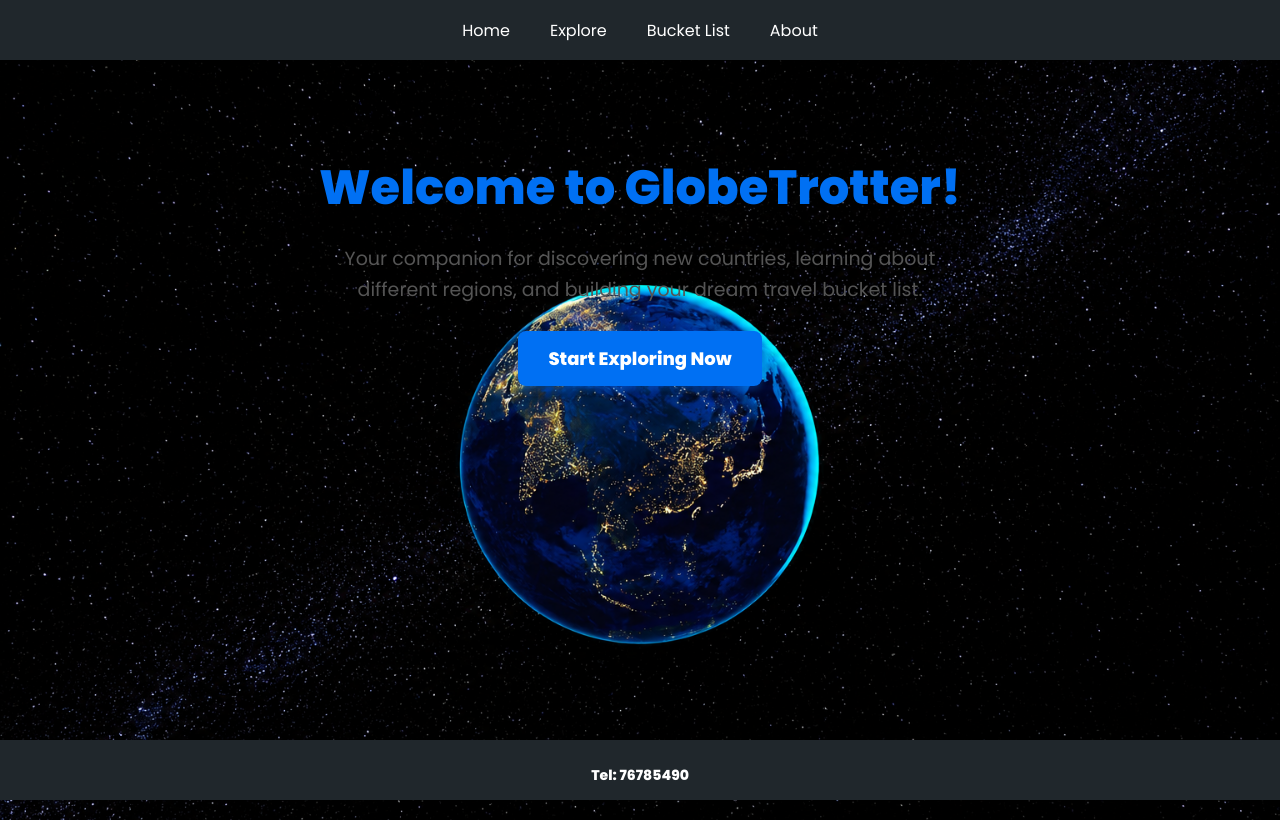
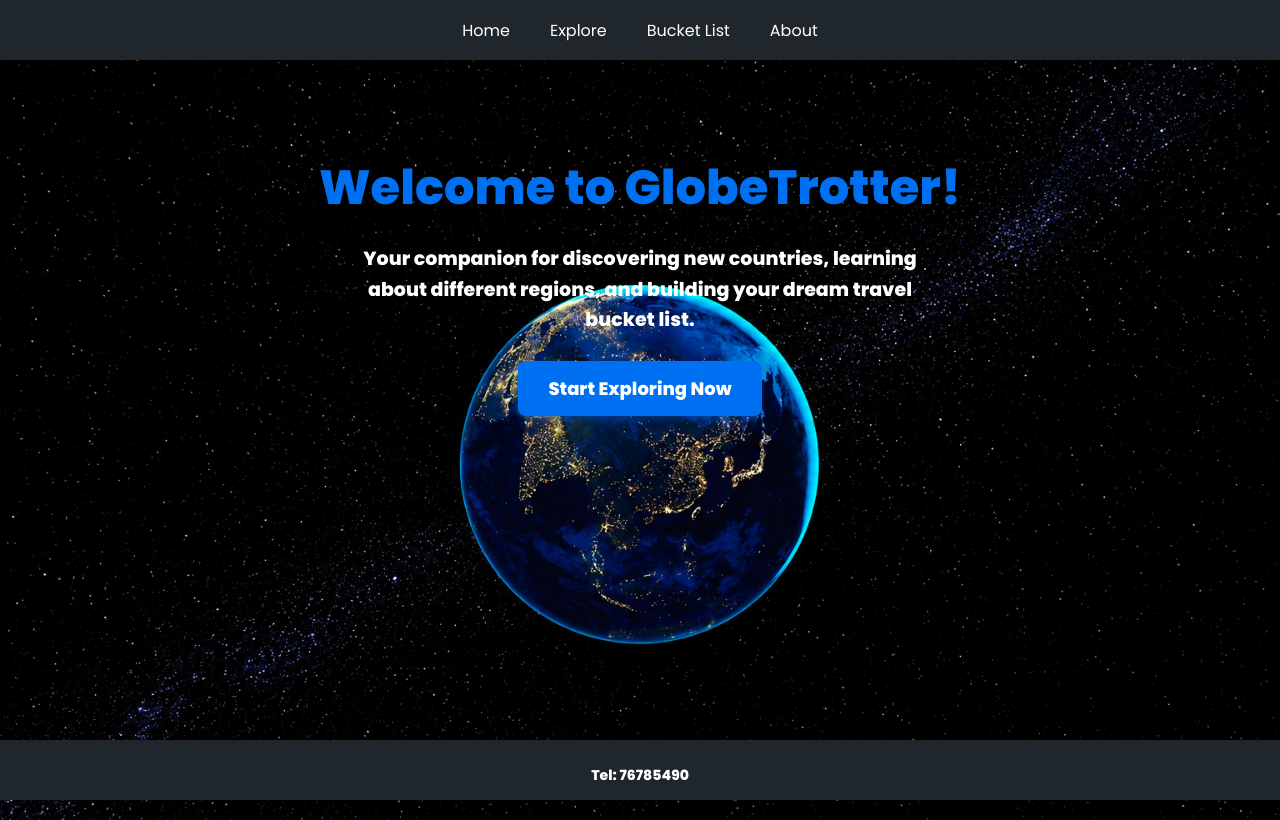
Before and after one commit to HasanKaranouh/globetrotter, a React (Create React App) app: page / in a window 1280 px wide. Built offline with nearby package versions, Linux system fonts and the light colour scheme.

Commit message:
feat: update Home page text color, adjust font weight

```diff
--- a/src/pages/Home.jsx
+++ b/src/pages/Home.jsx
@@ -4,9 +4,9 @@ import earth from '../assets/earth.png';
 const Home = () => {
   return (
     <div style={{backgroundImage: `url(${earth})`, backgroundSize: 'cover', backgroundPosition: 'center', textAlign: 'center', padding: '60px 20px', minHeight: '80vh' }}>
-      <h1 style={{ fontSize: '48px', color: '#0070f3', marginBottom: '20px' }}>Welcome to GlobeTrotter!</h1>
+      <h1 style={{ fontSize: '48px', color: '#0070f3', marginBottom: '20px'}}>Welcome to GlobeTrotter!</h1>
 
-      <p style={{ fontSize: '19px', color: '#555', maxWidth: '600px', margin: '0 auto 40px', lineHeight: '1.6' }}>
+      <p style={{ fontSize: '19px', color: '#ffffff', maxWidth: '600px', margin: '0 auto 40px', lineHeight: '1.6', fontWeight: 'bold'}}>
         Your companion for discovering new countries, learning about different regions, and building your dream travel bucket list.
       </p>
 
```
